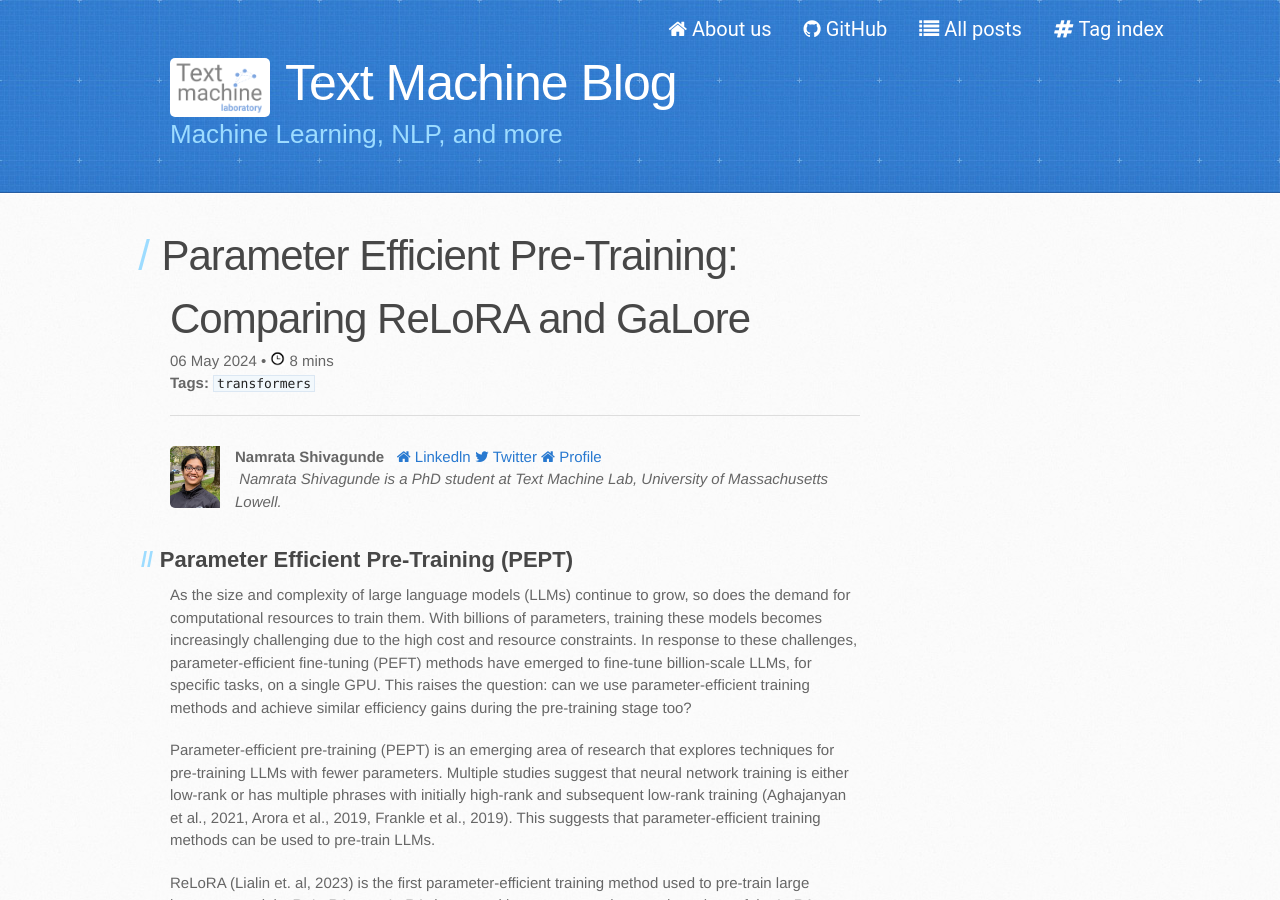
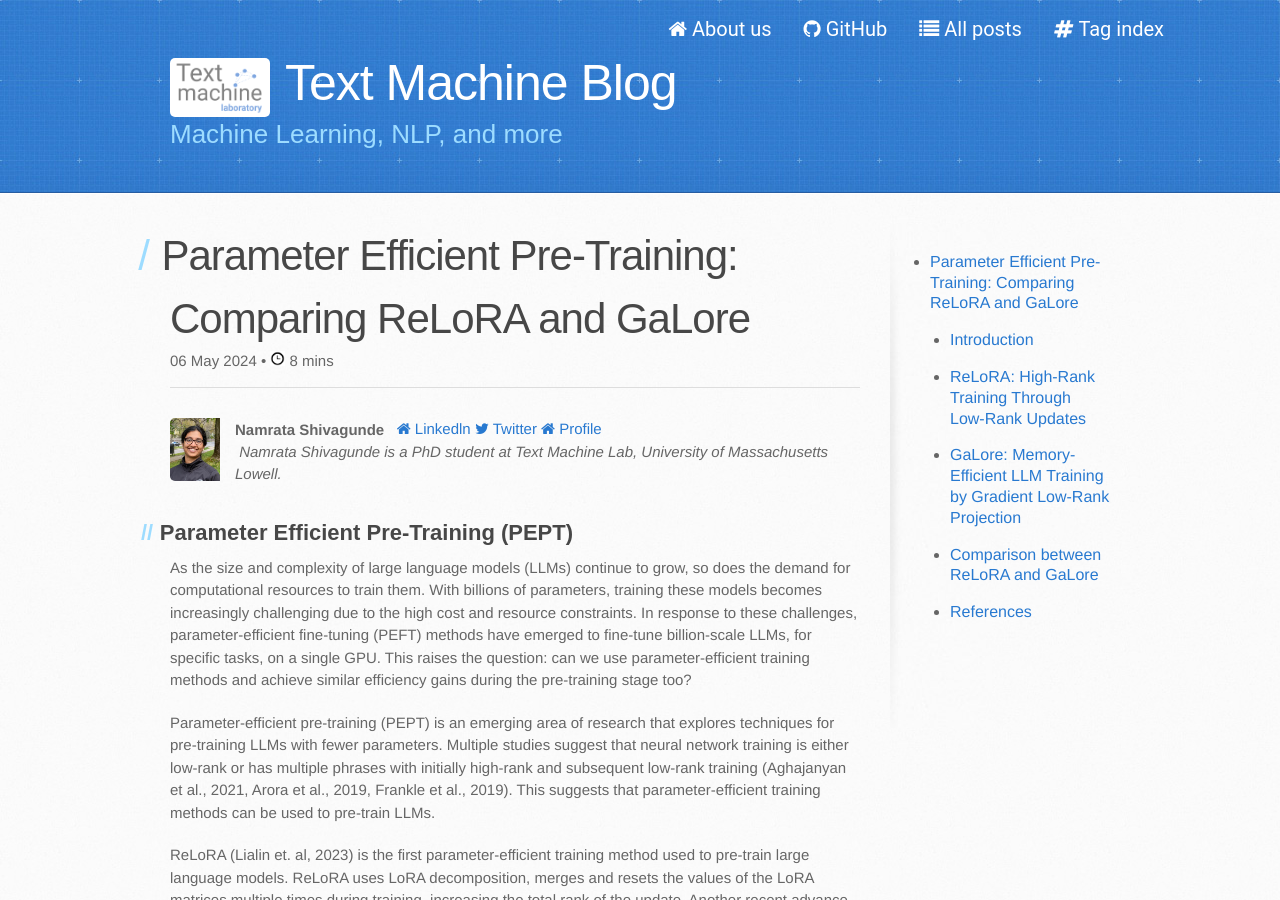
Before and after one commit to text-machine-lab/blog, a Jekyll site: the page docs/2024/pept_relora_n_galore/index.html, which Jekyll copies as it is, in a window 1280 px wide and 900 px high. Built offline with Jekyll 4.4.1, drawn with Linux system fonts in a browser that asks for light colours; nearby versions of some CDN libraries; a script that is not in the unit is left out; comment, search, counter and statistics services are not loaded.

Commit message:
Update index.html

```diff
--- a/docs/2024/pept_relora_n_galore/index.html
+++ b/docs/2024/pept_relora_n_galore/index.html
@@ -109,18 +109,6 @@
     8 mins
 
 </span>
-
-<p><strong>Tags:</strong>
-  <span>
-
-
-    <a href="/tag/transformers"><code class="highligher-rouge"><nobr>transformers</nobr></code>&nbsp;</a>
-
-   </span>
-
-</p>
-
-
 
 <!--p class="post-author">Author: Anna Rogers</p-->
 
@@ -355,8 +343,6 @@
 
 <p>Frankle, J., Dziugaite, G. K., Roy, D. M., & Carbin, M. (2019). <i>Stabilizing the lottery ticket hypothesis</i>. <i>arXiv e-prints</i>, pages arXiv–1903.</p>
 
-
-</div>
 </li></ol>
 <!-- AddToAny END -->
 
```
